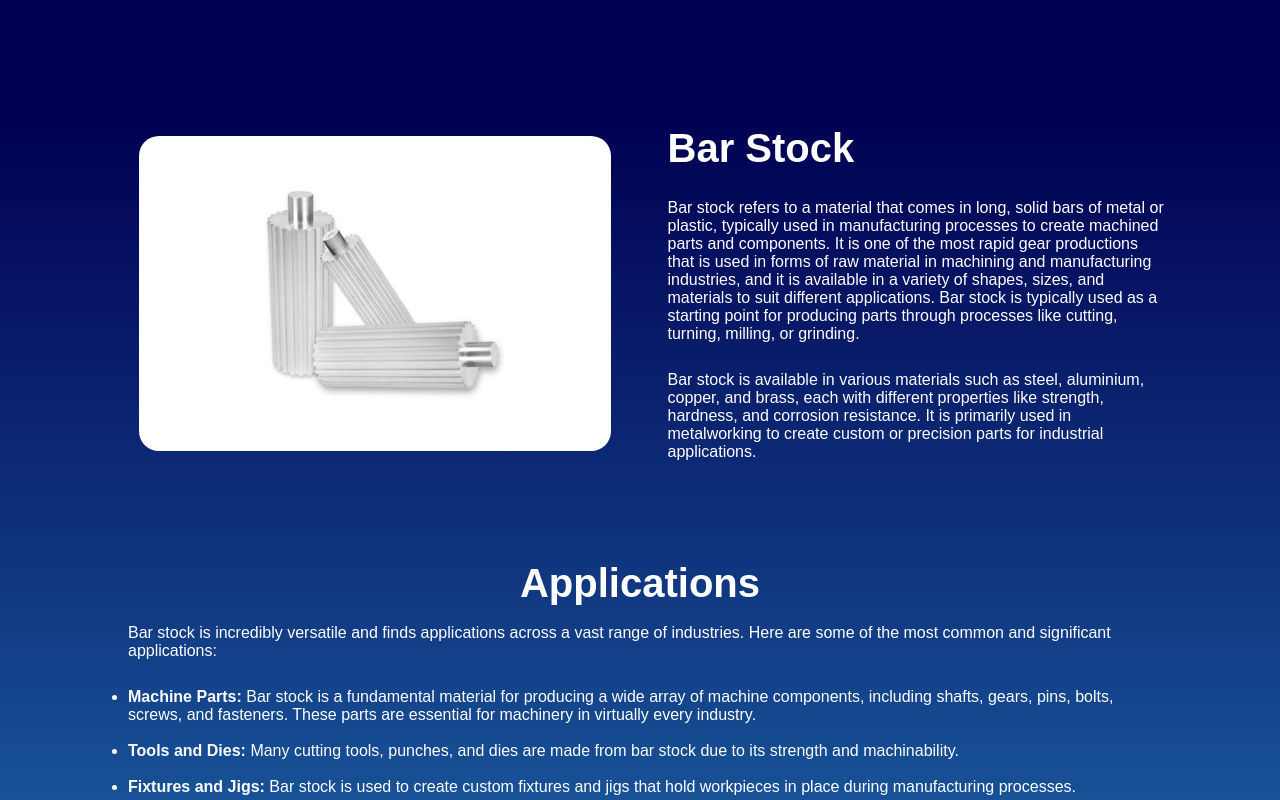
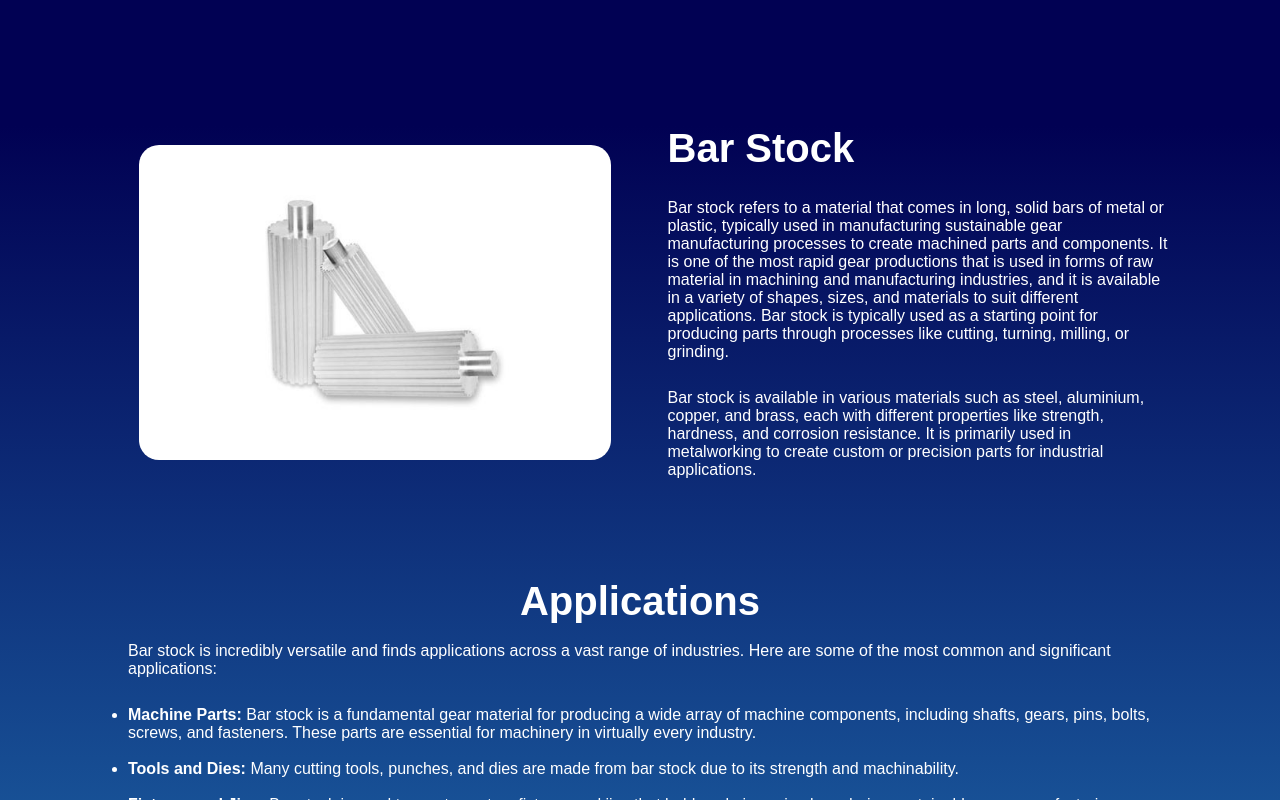
Before and after one commit to Anmolashish/The-Gear-edges, a Next.js app: page /products/bar-stock in a window 1280 px wide. Shown: the part 320-1120 px from the top of the page. Built offline with nearby package versions, Linux system fonts and the light colour scheme; a web font is replaced by a local one.

Commit message:
Updated some data according to keywords

```diff
--- a/ProductContext/ProductsData.js
+++ b/ProductContext/ProductsData.js
@@ -5,6 +5,7 @@ const Products = createContext();
 
 export function ProductsData({ children }) {
   const data = [
+    //Plastic/Delrin Gears
     {
       id: 1,
       name: "Plastic/Delrin Gears",
@@ -22,7 +23,7 @@ export function ProductsData({ children }) {
           `,
           properties: `
             <p class="properties-text">
-              Delrin is produced by DuPont and is a highly versatile plastic with several attractive properties that make it ideal for gear manufacturing:
+              Delrin is produced by DuPont and is a highly versatile plastic with several attractive properties that make it ideal for gear engineering solutions:
             </p>
             <ul class="properties-list">
               <li><strong>High Strength & Stiffness:</strong> Delrin has impressive tensile strength and rigidity, which allows it to handle higher loads and maintain shape during high-stress applications.</li>
@@ -52,7 +53,7 @@ export function ProductsData({ children }) {
               Delrin gears offer numerous benefits, especially in non-metallic applications, including:
             </p>
             <ul class="benefits-list">
-              <li><strong>Reduced Weight:</strong> Plastic gears, including Delrin, are much lighter than metal gears, which is crucial for weight-sensitive applications like consumer electronics or automotive systems.</li>
+              <li><strong>Reduced Weight:</strong> Plastic gears, including Delrin, are much light weight gears, which is crucial for weight-sensitive applications like consumer electronics or automotive systems.</li>
               <li><strong>Cost-Effective:</strong> Delrin gears are typically cheaper to manufacture compared to metal gears, especially in high-volume applications.</li>
               <li><strong>Corrosion Resistance:</strong> Unlike metal gears, Delrin gears do not corrode when exposed to moisture or certain chemicals, making them ideal for wet or humid environments.</li>
               <li><strong>Lower Power Consumption:</strong> Plastic gears reduce friction, leading to lower power consumption and more efficient energy transfer in some systems.</li>
@@ -62,7 +63,7 @@ export function ProductsData({ children }) {
         },
       ],
     },
-
+    //Rack and Pinion
     {
       id: 2,
       name: "Rack and Pinion",
@@ -136,6 +137,7 @@ export function ProductsData({ children }) {
         },
       ],
     },
+    // Timing Pulleys
     {
       id: 3,
       name: "Timing Pulleys",
@@ -145,7 +147,7 @@ export function ProductsData({ children }) {
           image: "/Images/prod3.jpg",
           introduction: `
             <p class="introduction-text">
-              Timing pulleys are mechanical components used to transmit rotational motion between two or more shafts in a system. They play a crucial role in driving timing belts, which are commonly used in various machines, vehicles, and industrial applications. Timing pulleys are particularly useful when precise synchronization and high torque transmission are required.
+              Timing pulleys are mechanical components used to transmit rotational motion between two or more shafts in a system. They play a crucial role in driving timing belts, which are commonly used in various machines, vehicles, industrial automation gears, aerospace gear solution and industrial applications. Timing pulleys are particularly useful when precise synchronization and high torque performance are required.
             </p>
             <p class="components-text">
               Timing pulleys are pulleys that have specially designed grooves or teeth that mesh with the corresponding teeth of a timing belt (also known as a toothed belt). The teeth on both the pulley and belt ensure that the pulley and belt are positively engaged, preventing slipping and ensuring accurate motion transfer.
@@ -189,7 +191,7 @@ export function ProductsData({ children }) {
               Timing pulleys offer several benefits, especially for applications requiring precise synchronization and high torque transmission:
             </p>
             <ul class="benefits-list">
-              <li><strong>Precise Motion:</strong> Timing pulleys ensure precise synchronization of components, which is critical in many applications like engines, robotics, and industrial machinery.
+              <li><strong>Precise Motion:</strong> Timing pulleys ensure precise synchronization of components, which is critical in many applications like engines, robotics, and industrial gear system.
               </li>
               <li><strong>No Slippage:</strong> The teeth of the pulley and timing belt engage positively, ensuring that there is no slippage, even under heavy loads or high speeds.
               </li>
@@ -204,6 +206,7 @@ export function ProductsData({ children }) {
         },
       ],
     },
+    // Sprockets
     {
       id: 4,
       name: "Sprockets",
@@ -216,13 +219,13 @@ export function ProductsData({ children }) {
               A sprocket is a type of mechanical component that is used to transmit rotational motion between two or more shafts. Sprockets are commonly used in conjunction with roller chains (or other types of chains) to transfer power and motion. Unlike pulleys, which use friction to drive belts, sprockets rely on the interlocking of teeth with the chain links to transmit power. This positive engagement makes sprockets highly efficient and capable of withstanding heavy loads, making them ideal for a variety of mechanical systems.
             </p>
             <p class="components-text">
-              A sprocket is a toothed wheel or gear that is specifically designed to work with a chain. Its teeth mesh with the links of a chain to transfer rotary motion.
+              A sprocket is a toothed wheel or gear assembly solution that is specifically designed for high torque performance. Its teeth mesh with the links of a chain to transfer rotary motion.
             </p>
 
           `,
           properties: `
             <p class="properties-text">
-              Sprockets are toothed wheels that engage with a chain to transmit power or motion. They are essential components in various machines and systems, from bicycles to heavy industrial equipment. Here are some key properties of sprockets:
+              Sprockets are toothed wheels that engage with a chain to transmit power or motion. They are essential components in various machines and systems, from bicycles to heavy industrial automation gears. Here are some key properties of sprockets:
             </p>
             <ul class="properties-list">
               <li><strong>Pitch:</strong> The pitch of a sprocket refers to the distance between consecutive teeth. It must match the pitch of the chain for proper meshing.
@@ -231,7 +234,7 @@ export function ProductsData({ children }) {
               </li>
               <li><strong>Hub Size:</strong> The hub of a sprocket is the central part that connects to the shaft. Its size and design must be compatible with the shaft and keyway.
               </li>
-              <li><strong>Material:</strong> Sprockets are commonly made from steel, cast iron, or plastic. The choice of material depends on the application, load requirements, and environmental conditions.
+              <li><strong>Material:</strong> Sprockets are commonly made from steel, cast iron, or plastic. The gear material selection depends on the application, load requirements, and environmental conditions.
               </li>
               <li><strong>Surface Treatment:</strong> Some sprockets may undergo surface treatments like black oxide or zinc plating to enhance corrosion resistance.
               </li>
@@ -250,7 +253,7 @@ export function ProductsData({ children }) {
             <ul class="applications-list">
               <li><strong>Bicycles and Motorcycles:</strong> Bicycles and motorcycles rely on sprockets and chains to transfer power from the pedals or engine to the wheels. The sprockets control the speed and efficiency of the drivetrain, enabling precise motion control.
               </li>
-              <li><strong>Industrial Machinery:</strong> Sprockets are integral to conveyor systems, assembly lines, and other heavy-duty machinery. They help power large equipment by providing efficient motion transfer with little slippage.
+              <li><strong>Industrial Machinery:</strong> Sprockets are integral to conveyor systems, gear assembly solution lines, and other heavy-duty machinery. They help power large equipment by providing efficient motion transfer with little slippage.
               </li>
               <li><strong>Agricultural Equipment:</strong> Sprockets are commonly used in agricultural machinery such as harvesters, tractors, and plows. They are used to transfer power to various parts of the machinery, enabling operations like tilling, mowing, and harvesting.
               </li>
@@ -284,6 +287,7 @@ export function ProductsData({ children }) {
         },
       ],
     },
+    // Bar Stock
     {
       id: 5,
       name: "Bar Stock",
@@ -293,7 +297,7 @@ export function ProductsData({ children }) {
           image: "/Images/2.jpg",
           introduction: `
             <p class="introduction-text">
-              Bar stock refers to a material that comes in long, solid bars of metal or plastic, typically used in manufacturing processes to create machined parts and components. It is one of the most rapid gear productions that is used in forms of raw material in machining and manufacturing industries, and it is available in a variety of shapes, sizes, and materials to suit different applications. Bar stock is typically used as a starting point for producing parts through processes like cutting, turning, milling, or grinding.
+              Bar stock refers to a material that comes in long, solid bars of metal or plastic, typically used in manufacturing sustainable gear manufacturing processes to create machined parts and components. It is one of the most rapid gear productions that is used in forms of raw material in machining and manufacturing industries, and it is available in a variety of shapes, sizes, and materials to suit different applications. Bar stock is typically used as a starting point for producing parts through processes like cutting, turning, milling, or grinding.
             </p>
 
             <p class="components-text">
@@ -325,11 +329,11 @@ export function ProductsData({ children }) {
               Bar stock is incredibly versatile and finds applications across a vast range of industries. Here are some of the most common and significant applications:
             </p>
             <ul class="applications-list">
-              <li><strong>Machine Parts:</strong> Bar stock is a fundamental material for producing a wide array of machine components, including shafts, gears, pins, bolts, screws, and fasteners. These parts are essential for machinery in virtually every industry.
+              <li><strong>Machine Parts:</strong> Bar stock is a fundamental gear material for producing a wide array of machine components, including shafts, gears, pins, bolts, screws, and fasteners. These parts are essential for machinery in virtually every industry.
               </li>
               <li><strong>Tools and Dies:</strong> Many cutting tools, punches, and dies are made from bar stock due to its strength and machinability.
               </li>
-              <li><strong>Fixtures and Jigs:</strong> Bar stock is used to create custom fixtures and jigs that hold workpieces in place during manufacturing processes.
+              <li><strong>Fixtures and Jigs:</strong> Bar stock is used to create custom fixtures and jigs that hold workpieces in place during sustainable gear manufacturing processes.
               </li>
               <li><strong>Structural Components:</strong> Steel bar stock, particularly in the form of reinforcing bars (rebar), is crucial for reinforcing concrete structures like buildings, bridges, and roads.
               </li>
@@ -356,6 +360,7 @@ export function ProductsData({ children }) {
         },
       ],
     },
+    // Poly V Pulleys
     {
       id: 6,
       name: "Poly V Pulleys",
@@ -365,7 +370,7 @@ export function ProductsData({ children }) {
           image: "/Images/3.jpg",
           introduction: `
             <p class="introduction-text">
-              Poly-V pulleys (also known as serpentine pulleys or multi-ribbed pulleys) are a type of pulley designed to work with Poly-V belts—a type of flat, multi-ribbed belt that offers superior power transmission and efficiency. These pulleys are commonly used in automotive engines, industrial machinery, and HVAC systems due to their ability to transmit power efficiently and with reduced vibration.
+              Poly-V pulleys (also known as serpentine pulleys or multi-ribbed pulleys) are a type of pulley designed to work with Poly-V belts—a type of flat, multi-ribbed belt that offers superior power transmission and efficiency. These pulleys are commonly used in automotive engines, industrial gear system, and HVAC systems due to their ability to transmit power efficiently and with reduced vibration.
             </p>
 
             <p class="components-text">
@@ -377,7 +382,7 @@ export function ProductsData({ children }) {
             <ul class="properties-list">
               <li><strong>Multi-Ribbed Design:</strong> Poly-V belts are flat, with several ribs running along the length of the belt. These ribs are what make the belt able to provide more contact area with the pulley, leading to better grip, less slippage, and increased power transmission capacity. Poly-V pulleys are specifically designed with corresponding grooves to fit these ribs.
               </li>
-              <li><strong>Compact Size:</strong> Poly-V pulleys are often smaller than traditional V-belt pulleys. This compact design allows for more efficient use of space, which is crucial in applications with limited room, like automotive engines or small machinery.
+              <li><strong>Compact Size:</strong> Poly-V pulleys are often smaller than traditional V-belt pulleys. This compact design allows for high torque performance and more efficient use of space, which is crucial in applications with limited room, like automotive engines or small machinery.
               </li>
               <li><strong>Smooth Surface:</strong> Unlike traditional V-belt pulleys that rely on friction to transmit power, Poly-V pulleys have a smoother surface that helps minimize wear and tear on both the pulley and the belt. The smooth design also helps reduce noise and vibration, which improves the overall operation of the system.
               </li>
@@ -421,6 +426,7 @@ export function ProductsData({ children }) {
         },
       ],
     },
+    // Sheet Metal Pulleys
     {
       id: 7,
       name: "Sheet Metal Pulleys",
@@ -457,7 +463,7 @@ export function ProductsData({ children }) {
             <ul class="applications-list">
               <li><strong>Automotive Industry:</strong> In automotive systems, sheet metal pulleys are often used for driving various components, such as alternators, power steering pumps, water pumps, and air conditioning compressors.
               </li>
-              <li><strong>Conveyor Systems:</strong> Sheet metal pulleys are commonly found in conveyor systems, where they serve to drive the movement of belts and materials. The lightweight design helps reduce the overall system weight while maintaining performance.
+              <li><strong>Conveyor Systems:</strong> Sheet metal pulleys are commonly found in conveyor systems, where they serve to drive the movement of belts and materials. The lightweight gear design helps reduce the overall system weight while maintaining high torque performance.
               </li>
               <li><strong>Industrial Machinery:</strong> Sheet metal pulleys are often used in machinery such as pumps, fans, and compressors to drive various mechanical components. They help transmit power from motors to driven parts like fans and blades.
               </li>
@@ -486,6 +492,7 @@ export function ProductsData({ children }) {
         },
       ],
     },
+    // Bushes
     {
       id: 8,
       name: "Bushes",
@@ -495,7 +502,7 @@ export function ProductsData({ children }) {
           image: "/Images/5.jpg",
           introduction: `
             <p class="introduction-text">
-              Bushes (or bushings) are mechanical components used to provide a bearing surface for rotary or sliding motion. They are typically cylindrical in shape and are placed between two moving parts to reduce friction, wear, and noise, while also providing support and alignment. Bushings are commonly used in applications where parts are in contact and moving relative to each other, such as in machinery, automotive, and industrial systems.
+              Bushes (or bushings) are mechanical components used to provide a bearing surface for rotary or sliding motion. They are typically cylindrical in shape and are placed between two moving parts to reduce friction, wear, and noise, while also providing support and alignment. Bushings are commonly used in applications where parts are in contact and moving relative to each other, such as in machinery, automotive, and industrial gear systems.
             </p>
             <p class="introduction-text">
               Bushes can be made from a variety of materials, including metal, plastic, composite, and rubber, and are used in a wide range of applications, from automotive to industrial machinery and construction equipment.
--- a/aboutComponents/Aboutpage2.jsx
+++ b/aboutComponents/Aboutpage2.jsx
@@ -25,7 +25,8 @@ export default function Aboutpage2() {
             The Gear Edges is well established manufacturer of finest quality
             International standard and custom design gears as per special
             applications. Our products have an edge over customers specially in
-            Aerospace, Defence and modern Medical Industries.
+            Aerospace gear solution in India, Defence and modern Medical
+            Industries.
           </span>
 
           <span>
--- a/productComponents/ProductsInfo1.jsx
+++ b/productComponents/ProductsInfo1.jsx
@@ -7,7 +7,7 @@ export default function HomePage5({ name, data }) {
     <>
       <div className="home-page-5">
         <div className="home-page-5-image">
-          <Image height={400} width={400} src={image} alt={name} />
+          <img src={image} alt={name} />
         </div>
         <div className="home-page-5-text">
           <div className="text-div">
```
Also changed, not shown: aboutComponents/AboutPage4.jsx (+9 -8 lines).
